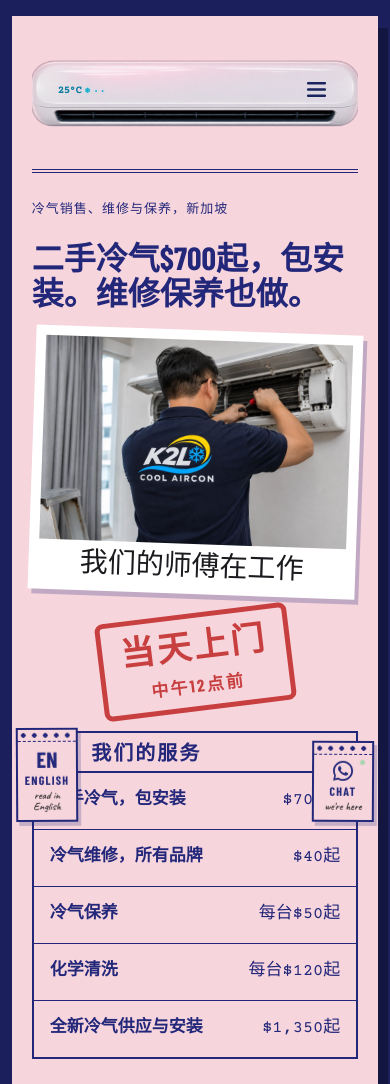
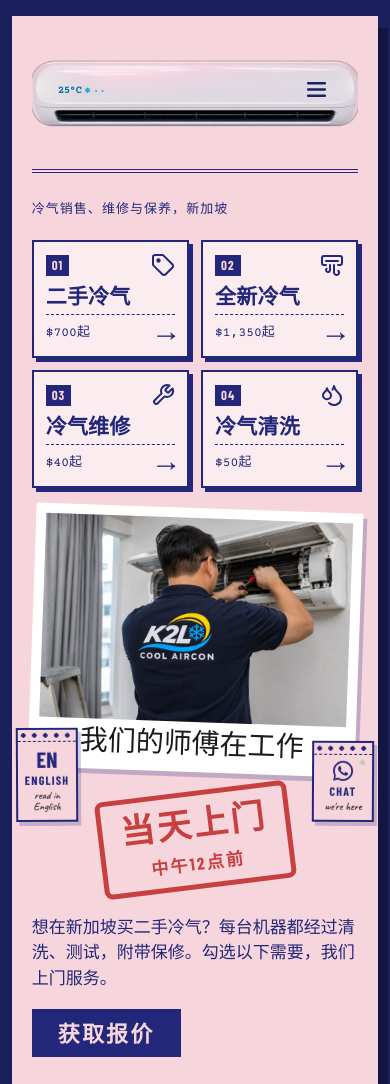
Before and after one commit to dipanshukant/k2l-aircon-website-LIVE, a plain HTML site: page zh/index.html in a window 390 px wide. Shown: the top 1084 px of the page. Drawn offline with Linux system fonts and the light colour scheme.

Commit message:
Homepage hero: four service tiles replace headline and service list
Second-hand, brand new, repair and cleaning as large linked tiles
with live CMS prices, on desktop and mobile, EN and ZH.

Co-Authored-By: Claude Opus 5.5 <noreply@anthropic.com>

```diff
--- a/zh/index.html
+++ b/zh/index.html
@@ -24,7 +24,20 @@
 body{margin:0}
 a{color:inherit}a:hover{color:inherit;opacity:.75}
 input[type=checkbox]{accent-color:#23277A;width:24px;height:24px;margin:0;flex:0 0 auto}
-@media (max-width:767px){.hero{flex-direction:column;align-items:stretch!important}.hero-main{display:contents!important}.hero-side{order:1;flex:none!important}.hero-svc{order:2}}
+@media (max-width:767px){.hero{flex-direction:column;align-items:stretch!important}.hero-main{display:contents!important}.hero-side{order:1;flex:none!important}}
+.opts{display:grid;grid-template-columns:1fr 1fr;gap:14px;margin:0;padding:0;list-style:none}
+.opt{position:relative;display:flex;flex-direction:column;gap:10px;height:100%;box-sizing:border-box;padding:14px 16px 14px;background:rgba(255,255,255,.55);border:2px solid #23277A;box-shadow:5px 5px 0 #23277A;text-decoration:none;transition:transform .15s ease,box-shadow .15s ease,background .15s ease}
+.opt:hover,.opt:focus-visible{opacity:1;transform:translate(-2px,-2px);box-shadow:7px 7px 0 #23277A;background:#FFFFFF}
+.opt:active{transform:translate(3px,3px);box-shadow:2px 2px 0 #23277A}
+.opt-top{display:flex;justify-content:space-between;align-items:center}
+.opt-n{background:#23277A;color:#F6D5DC;font:700 15px/1 'Barlow Condensed','Arial Narrow',sans-serif;letter-spacing:.08em;padding:5px 8px}
+.opt svg{width:30px;height:30px;flex:0 0 auto}
+.opt-t{font-family:'Barlow Condensed','Arial Narrow','Microsoft YaHei','PingFang SC',sans-serif;font-weight:700;font-size:clamp(22px,2.6vw,30px);line-height:1;text-transform:uppercase;letter-spacing:.01em;flex:1}
+.opt-p{display:flex;justify-content:space-between;align-items:center;gap:8px;border-top:1px dashed #23277A;padding-top:8px;font-size:15px}
+.opt-p b{font:700 22px/1 'Barlow Condensed','Arial Narrow',sans-serif;transition:transform .15s ease}
+.opt:hover .opt-p b{transform:translateX(4px)}
+@media (max-width:767px){.opts{gap:12px}.opt{padding:11px 12px;gap:8px;box-shadow:4px 4px 0 #23277A}.opt svg{width:24px;height:24px}.opt-t{font-size:21px}.opt-p{font-size:13px}.opt-n{font-size:13px;padding:4px 6px}}
+@media (prefers-reduced-motion:reduce){.opt,.opt-p b{transition:none}}
 </style>
 <script type="application/ld+json">[{"@context": "https://schema.org", "@type": "HVACBusiness", "@id": "https://k2lcoolaircon.com/#business", "name": "K2L Aircon", "legalName": "K2L Engineering Pte. Ltd.", "url": "https://k2lcoolaircon.com/", "logo": "https://k2lcoolaircon.com/assets/img/k2l-aircon-logo.png", "image": "https://k2lcoolaircon.com/assets/img/k2l-aircon-van.jpg?v=2", "telephone": "+6587127012", "email": "k2l.aircon.service@gmail.com", "priceRange": "$$", "address": {"@type": "PostalAddress", "streetAddress": "12 Tampines North Dr. 4, #08-07", "postalCode": "529435", "addressLocality": "Singapore", "addressCountry": "SG"}, "areaServed": {"@type": "Country", "name": "Singapore"}, "description": "新加坡二手冷气销售、冷气维修、保养、化学清洗及全新冷气安装。"}]</script>
 </head>
@@ -55,16 +68,13 @@ input[type=checkbox]{accent-color:#23277A;width:24px;height:24px;margin:0;flex:0
 <!-- INTRO -->
 <div class="hero" style="display: flex; flex-wrap: wrap; align-items: center; gap: 20px 48px; border-top: 4px double #23277A; padding-top: 28px">
 <div class="hero-main" style="flex: 999 1 480px; min-width: 0; display: flex; flex-direction: column; gap: 18px">
-<div style="font-size: 13px; letter-spacing: 0.08em; text-transform: uppercase">冷气销售、维修与保养，新加坡</div>
-<h1 style="margin: 0; font-family: 'Barlow Condensed', 'Arial Narrow', 'Microsoft YaHei', 'PingFang SC', sans-serif; font-weight: 700; font-size: clamp(32px, 4.4vw, 52px); line-height: 1.1; text-wrap: balance">二手冷气$<span data-price="secondhand">700</span>起，包安装。维修保养也做。</h1>
-<section class="hero-svc" aria-label="我们的服务" style="border: 2px solid #23277A; display: flex; flex-direction: column">
-<div style="display: flex; align-items: stretch; border-bottom: 2px solid #23277A; font-family: 'Barlow Condensed', 'Arial Narrow', 'Microsoft YaHei', 'PingFang SC', sans-serif; font-weight: 700; font-size: 20px; letter-spacing: 0.1em"><span style="background: #23277A; color: #F6D5DC; padding: 4px 14px">&#10003;</span><span style="padding: 4px 14px">我们的服务</span></div>
-<a href="/zh/second-hand-aircon" style="display: flex; flex-wrap: wrap; justify-content: space-between; align-items: center; gap: 0 16px; min-height: 44px; padding: 6px 16px; border-bottom: 1px solid #23277A; text-decoration: none"><strong>二手冷气，包安装</strong><span>$<span data-price="secondhand">700</span>起</span></a>
-<a href="/zh/aircon-repair" style="display: flex; flex-wrap: wrap; justify-content: space-between; align-items: center; gap: 0 16px; min-height: 44px; padding: 6px 16px; border-bottom: 1px solid #23277A; text-decoration: none"><strong>冷气维修，所有品牌</strong><span>$<span data-price="repair">40</span>起</span></a>
-<a href="/zh/aircon-servicing" style="display: flex; flex-wrap: wrap; justify-content: space-between; align-items: center; gap: 0 16px; min-height: 44px; padding: 6px 16px; border-bottom: 1px solid #23277A; text-decoration: none"><strong>冷气保养</strong><span>每台$<span data-price="servicing">50</span>起</span></a>
-<a href="/zh/chemical-overhaul" style="display: flex; flex-wrap: wrap; justify-content: space-between; align-items: center; gap: 0 16px; min-height: 44px; padding: 6px 16px; border-bottom: 1px solid #23277A; text-decoration: none"><strong>化学清洗</strong><span>每台$<span data-price="chemical">120</span>起</span></a>
-<a href="/zh/aircon-installation" style="display: flex; flex-wrap: wrap; justify-content: space-between; align-items: center; gap: 0 16px; min-height: 44px; padding: 6px 16px; text-decoration: none"><strong>全新冷气供应与安装</strong><span>$<span data-price="newunit">1,350</span>起</span></a>
-</section>
+<h1 style="margin: 0; font-size: 13px; font-weight: 400; letter-spacing: 0.08em; text-transform: uppercase">冷气销售、维修与保养，新加坡</h1>
+<ul class="opts" aria-label="我们的四项服务">
+<li><a class="opt" href="/zh/second-hand-aircon"><span class="opt-top"><span class="opt-n">01</span><svg viewBox="0 0 24 24" fill="none" stroke="currentColor" stroke-width="2" stroke-linecap="round" stroke-linejoin="round" aria-hidden="true"><path d="M12.6 2.6A2 2 0 0 0 11.2 2H4a2 2 0 0 0-2 2v7.2a2 2 0 0 0 .6 1.4l8.7 8.7a2.4 2.4 0 0 0 3.4 0l6.6-6.6a2.4 2.4 0 0 0 0-3.4z"/><circle cx="7.5" cy="7.5" r="1.2" fill="currentColor"/></svg></span><strong class="opt-t">二手冷气</strong><span class="opt-p"><span>$<span data-price="secondhand">700</span>起</span><b aria-hidden="true">&rarr;</b></span></a></li>
+<li><a class="opt" href="/zh/aircon-installation"><span class="opt-top"><span class="opt-n">02</span><svg viewBox="0 0 24 24" fill="none" stroke="currentColor" stroke-width="2" stroke-linecap="round" stroke-linejoin="round" aria-hidden="true"><path d="M6 12H4a2 2 0 0 1-2-2V5a2 2 0 0 1 2-2h16a2 2 0 0 1 2 2v5a2 2 0 0 1-2 2h-2"/><path d="M6 8h12"/><path d="M18.3 17.7a2.5 2.5 0 0 1-3.2 3.8 2.5 2.5 0 0 1-1.1-2V12"/><path d="M6.6 15.6A2 2 0 1 0 10 17v-5"/></svg></span><strong class="opt-t">全新冷气</strong><span class="opt-p"><span>$<span data-price="newunit">1,350</span>起</span><b aria-hidden="true">&rarr;</b></span></a></li>
+<li><a class="opt" href="/zh/aircon-repair"><span class="opt-top"><span class="opt-n">03</span><svg viewBox="0 0 24 24" fill="none" stroke="currentColor" stroke-width="2" stroke-linecap="round" stroke-linejoin="round" aria-hidden="true"><path d="M14.7 6.3a1 1 0 0 0 0 1.4l1.6 1.6a1 1 0 0 0 1.4 0l3.8-3.8a6 6 0 0 1-7.9 7.9l-6.9 6.9a2.1 2.1 0 0 1-3-3l6.9-6.9a6 6 0 0 1 7.9-7.9z"/></svg></span><strong class="opt-t">冷气维修</strong><span class="opt-p"><span>$<span data-price="repair">40</span>起</span><b aria-hidden="true">&rarr;</b></span></a></li>
+<li><a class="opt" href="/zh/aircon-servicing"><span class="opt-top"><span class="opt-n">04</span><svg viewBox="0 0 24 24" fill="none" stroke="currentColor" stroke-width="2" stroke-linecap="round" stroke-linejoin="round" aria-hidden="true"><path d="M7 16.3c2.2 0 4-1.8 4-4 0-1.2-.6-2.3-1.7-3.2S7.3 6.8 7 5.3c-.3 1.5-1.1 2.8-2.3 3.8S3 11.1 3 12.3c0 2.2 1.8 4 4 4z"/><path d="M12.6 6.6A11 11 0 0 0 14 3c.5 2.5 2 4.9 4 6.5s3 3.5 3 5.5a7 7 0 0 1-11.9 5"/></svg></span><strong class="opt-t">冷气清洗</strong><span class="opt-p"><span>$<span data-price="servicing">50</span>起</span><b aria-hidden="true">&rarr;</b></span></a></li>
+</ul>
 </div>
 <div class="hero-side" style="flex: 0 1 300px; display: flex; flex-direction: column; align-items: center; gap: 18px">
 <div style="align-self: stretch; background: #FFFFFF; padding: 10px 10px 14px; transform: rotate(2deg); box-shadow: 4px 5px 0 rgba(35, 39, 122, 0.25); display: flex; flex-direction: column; gap: 8px">
```
Also changed, not shown: index.html (+21 -11 lines).
